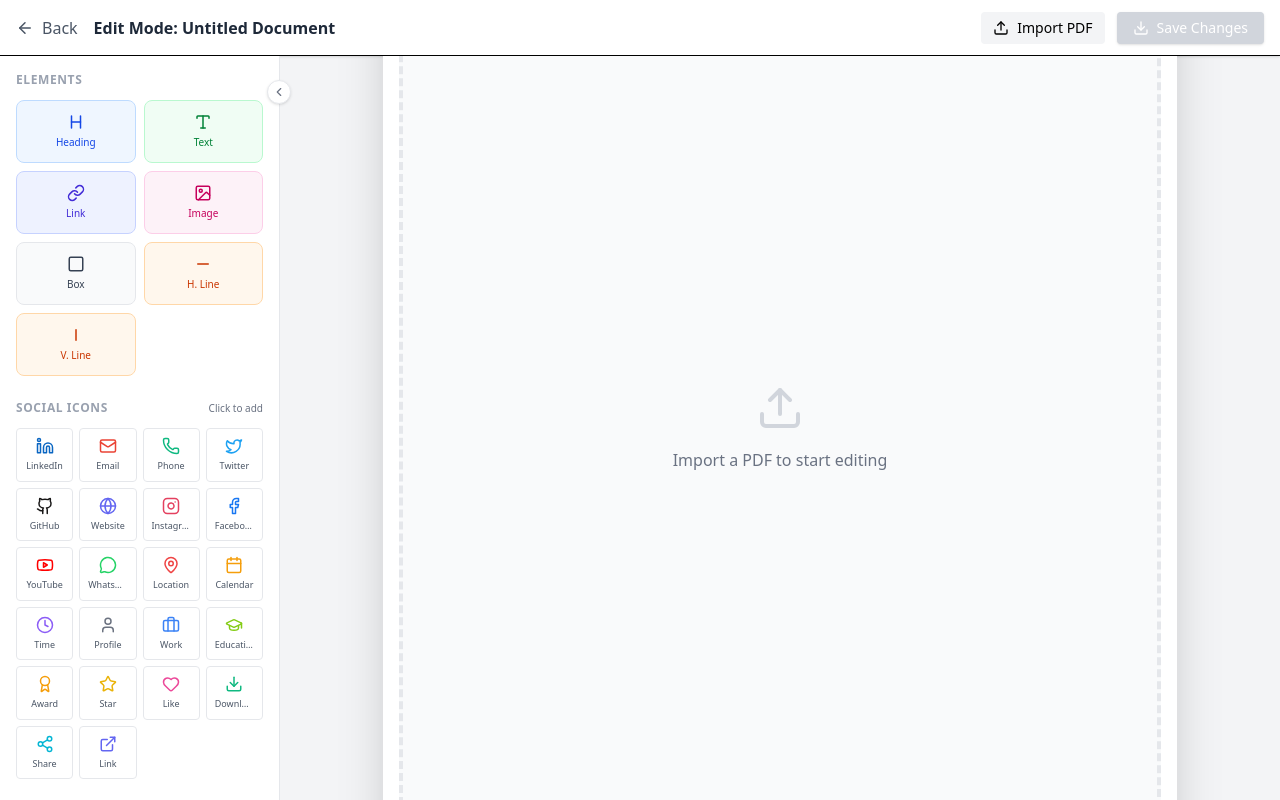
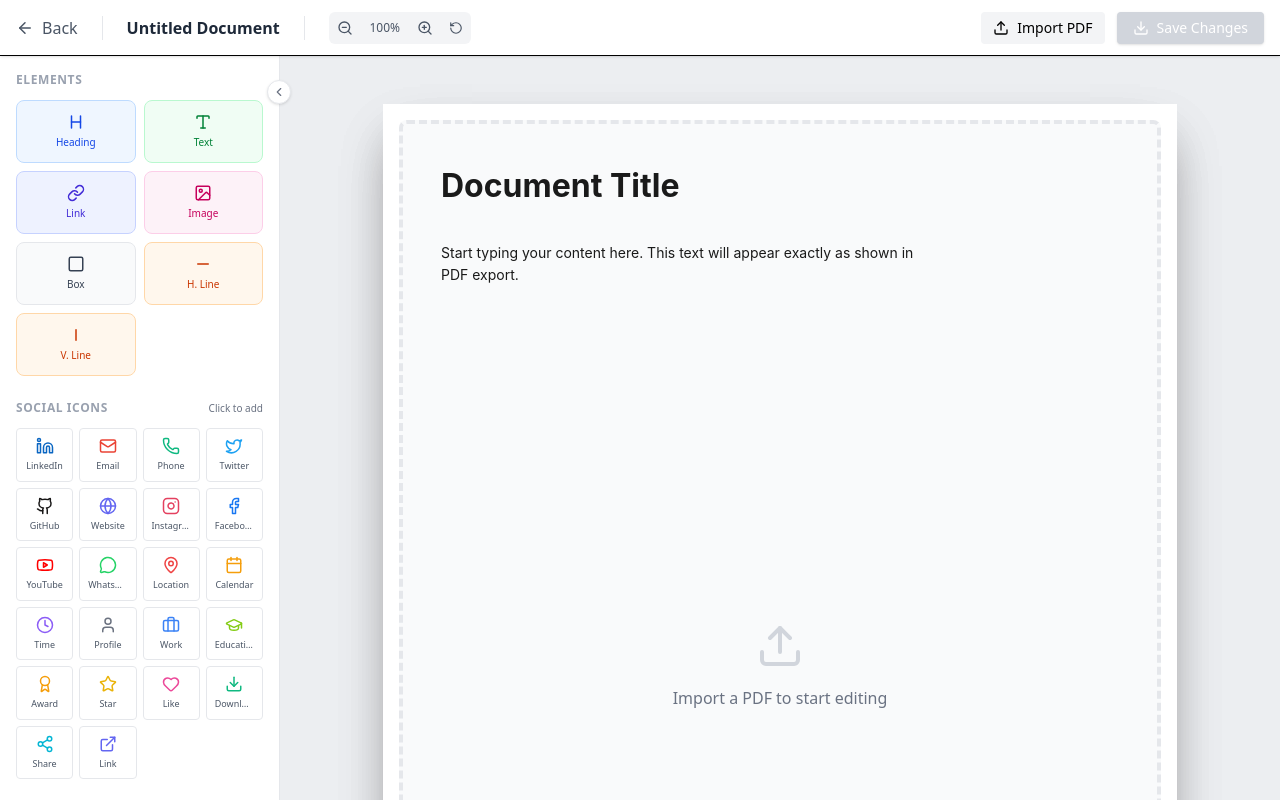
Before and after one commit to Muhammad-Daniyal-Imtiaz/Pdf_Pro, a Next.js app: page /components/editor/edit in a window 1280 px wide. Built offline with nearby package versions, Linux system fonts and the light colour scheme.

Commit message:
fixed ui

```diff
--- a/src/app/components/editor/edit/page.tsx
+++ b/src/app/components/editor/edit/page.tsx
@@ -5,7 +5,7 @@ import { useEditorStore, A4_WIDTH, A4_HEIGHT } from '@/app/store/useEditorStore'
 import EditorSidebar from '../../../components/editor/EditorSidebar'
 import PDFRenderer from '../../../components/editor/PDFRenderer'
 import { fileToBase64, saveEditedPDF } from '../../../lib/pdf-edit-service'
-import { Upload, Download, Loader2, ArrowLeft } from 'lucide-react'
+import { Upload, Download, Loader2, ArrowLeft, ZoomIn, ZoomOut, RotateCcw } from 'lucide-react'
 import Link from 'next/link'
 
 
@@ -19,7 +19,9 @@ export default function EditPage() {
     updateElement,
     selectElement,
     selectedIds,
-    clearPages
+    clearPages,
+    zoom,
+    setZoom
   } = useEditorStore()
 
   const [originalPdfBase64, setOriginalPdfBase64] = useState<string | null>(null)
@@ -144,23 +146,42 @@ export default function EditPage() {
     }
   }, [originalPdfBase64, pages, docTitle])
 
+  const handleZoomIn = () => setZoom(Math.min(200, zoom + 10))
+  const handleZoomOut = () => setZoom(Math.max(50, zoom - 10))
+  const handleResetZoom = () => setZoom(100)
+
   return (
     <div className="h-screen flex flex-col bg-gray-100">
-      <header className="h-14 bg-white border-b flex items-center justify-between px-4 shadow-sm shrink-0">
+      <header className="h-14 bg-white border-b flex items-center justify-between px-4 shadow-sm shrink-0 z-10">
         <div className="flex items-center gap-4">
           <Link href="/" className="flex items-center gap-2 text-gray-600 hover:text-blue-600">
             <ArrowLeft size={18} />
             <span>Back</span>
           </Link>
-          <h1 className="font-semibold text-gray-800">Edit Mode: {docTitle}</h1>
+          <div className="h-6 w-px bg-gray-200 mx-2" />
+          <h1 className="font-semibold text-gray-800 truncate max-w-[200px]">{docTitle}</h1>
+          <div className="h-6 w-px bg-gray-200 mx-2" />
+
+          <div className="flex items-center gap-1 bg-gray-100 rounded-md p-1">
+            <button onClick={handleZoomOut} className="p-1 hover:bg-white rounded text-gray-600" title="Zoom Out">
+              <ZoomOut size={16} />
+            </button>
+            <span className="text-xs font-medium w-12 text-center text-gray-600">{Math.round(zoom)}%</span>
+            <button onClick={handleZoomIn} className="p-1 hover:bg-white rounded text-gray-600" title="Zoom In">
+              <ZoomIn size={16} />
+            </button>
+            <button onClick={handleResetZoom} className="p-1 hover:bg-white rounded text-gray-600 ml-1" title="Reset Zoom">
+              <RotateCcw size={14} />
+            </button>
+          </div>
         </div>
 
         <div className="flex items-center gap-3">
           <input type="file" ref={fileInputRef} onChange={handleFileUpload} className="hidden" accept=".pdf" />
-          <button onClick={() => fileInputRef.current?.click()} className="flex items-center gap-2 px-3 py-1.5 bg-gray-100 hover:bg-gray-200 rounded text-sm font-medium">
+          <button onClick={() => fileInputRef.current?.click()} className="flex items-center gap-2 px-3 py-1.5 bg-gray-100 hover:bg-gray-200 rounded text-sm font-medium transition-colors">
             <Upload size={16} /> Import PDF
           </button>
-          <button onClick={handleSave} disabled={!originalPdfBase64 || isSaving} className="flex items-center gap-2 px-4 py-1.5 bg-blue-600 hover:bg-blue-700 disabled:bg-gray-300 text-white rounded text-sm font-medium shadow-sm">
+          <button onClick={handleSave} disabled={!originalPdfBase64 || isSaving} className="flex items-center gap-2 px-4 py-1.5 bg-blue-600 hover:bg-blue-700 disabled:bg-gray-300 text-white rounded text-sm font-medium shadow-sm transition-colors">
             {isSaving ? <Loader2 className="animate-spin" size={16} /> : <Download size={16} />}
             Save Changes
           </button>
@@ -169,14 +190,44 @@ export default function EditPage() {
 
       <div className="flex-1 flex overflow-hidden">
         <EditorSidebar />
-        <main className="flex-1 flex items-center justify-center overflow-auto p-8">
+
+        {/* Main Editor Area with Zoom Support */}
+        <main className="flex-1 bg-gray-200/50 overflow-auto flex relative">
+          <div className="m-auto p-12 transition-all duration-200 ease-out">
             {isProcessing ? (
-            <div className="flex flex-col items-center gap-2">
+              <div className="flex flex-col items-center gap-3">
                 <Loader2 className="animate-spin text-blue-600" size={32} />
-              <span>Processing PDF...</span>
+                <span className="font-medium text-gray-600">Processing PDF...</span>
               </div>
             ) : (
-            <div className="relative shadow-2xl bg-white" style={{ width: `${A4_WIDTH}px`, height: `${A4_HEIGHT}px` }} onClick={() => selectElement(null)}>
+              <div
+                className="relative shadow-2xl bg-white origin-top-left transition-transform duration-200"
+                style={{
+                  width: `${A4_WIDTH}px`,
+                  height: `${A4_HEIGHT}px`,
+                  transform: `scale(${zoom / 100})`,
+                  marginBottom: `${(A4_HEIGHT * (zoom / 100) - A4_HEIGHT)}px`, // Compensate for scaling margin? No, margin handled by parent flow if we use layout size.
+                  // BETTER APPROACH: Wrap in a container of the SCALED size.
+                }}
+              >
+                {/* Actually, let's revert to the transform wrapper pattern for cleaner scrolling */}
+                <div style={{
+                  width: `${A4_WIDTH * (zoom / 100)}px`,
+                  height: `${A4_HEIGHT * (zoom / 100)}px`,
+                  position: 'relative'
+                }}>
+                  <div
+                    className="bg-white shadow-2xl origin-top-left"
+                    style={{
+                      width: `${A4_WIDTH}px`,
+                      height: `${A4_HEIGHT}px`,
+                      transform: `scale(${zoom / 100})`,
+                      position: 'absolute',
+                      top: 0,
+                      left: 0
+                    }}
+                    onClick={() => selectElement(null)}
+                  >
                     {pages[0] && (
                       <PDFRenderer
                         elements={pages[0].elements}
@@ -198,7 +249,10 @@ export default function EditPage() {
                       </div>
                     )}
                   </div>
+                </div>
+              </div>
             )}
+          </div>
         </main>
       </div>
       {error && <div className="fixed bottom-4 right-4 bg-red-100 text-red-700 px-4 py-2 rounded shadow-lg border border-red-200">{error}</div>}
```
Lines whose indentation alone changed are shown as unchanged.
